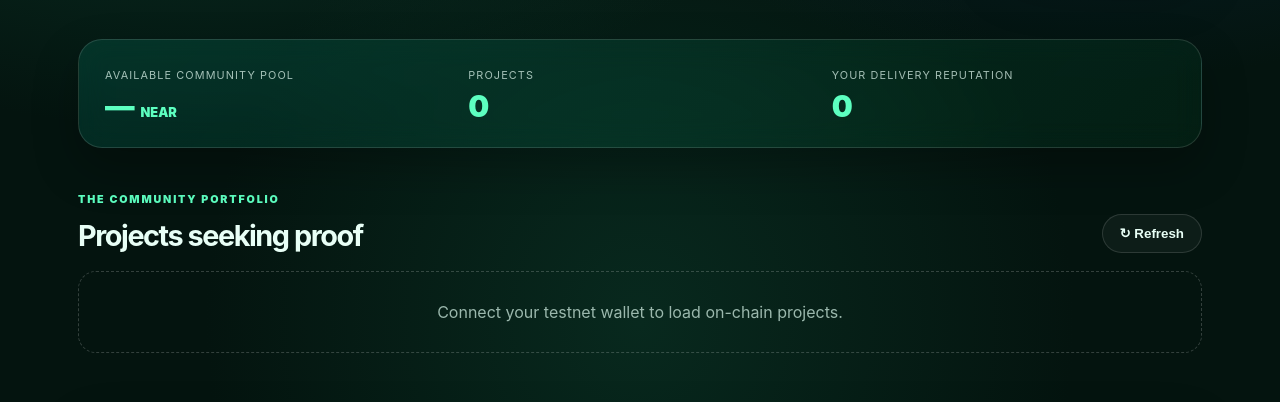
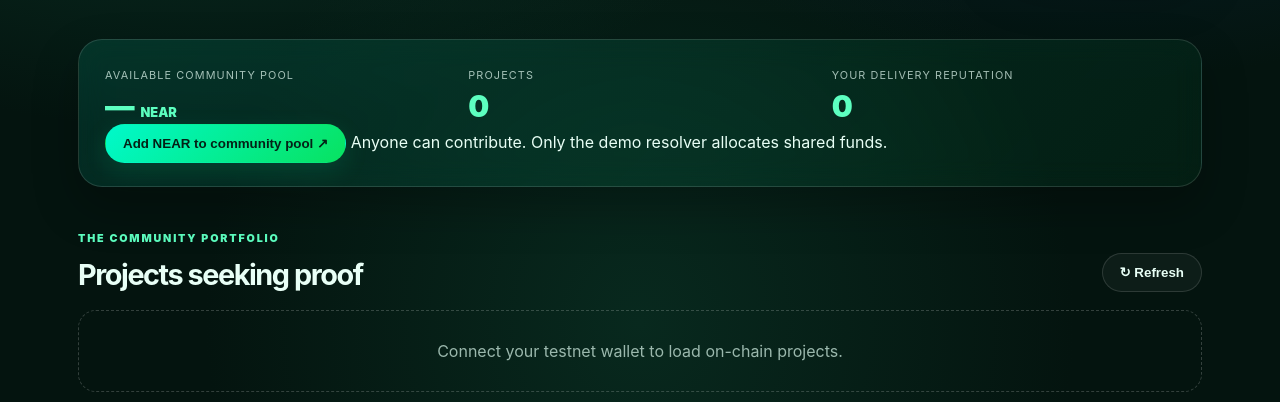
Before and after one commit to Bilalsnz/NearHack, a plain HTML site: page index.html in a window 1280 px wide. Shown: the part 398-800 px from the top of the page. Drawn offline with Linux system fonts and the light colour scheme.

Commit message:
Add public pool funding and resolver allocation controls

```diff
--- a/index.html
+++ b/index.html
@@ -45,6 +45,10 @@
           <div><span class="label">Available community pool</span><div class="big" id="pool-balance">— <small>NEAR</small></div></div>
           <div><span class="label">Projects</span><div class="big" id="project-count">0</div></div>
           <div><span class="label">Your delivery reputation</span><div class="big" id="my-rep">0</div></div>
+        </div>
+        <div class="pool-actions">
+          <button id="btn-fund-pool" class="btn primary">Add NEAR to community pool ↗</button>
+          <span class="pool-note">Anyone can contribute. Only the demo resolver allocates shared funds.</span>
         </div>
       </div>
     </section>
@@ -104,6 +108,7 @@
         <div class="bottom">
           <div class="actions">
             <button class="btn small btn-pledge">Pledge</button>
+            <button class="btn small btn-allocate">Allocate pool</button>
             <button class="btn small btn-evidence">Submit proof</button>
             <button class="btn small pass btn-pass">Pass</button>
             <button class="btn small fail btn-fail">Fail</button>
```
